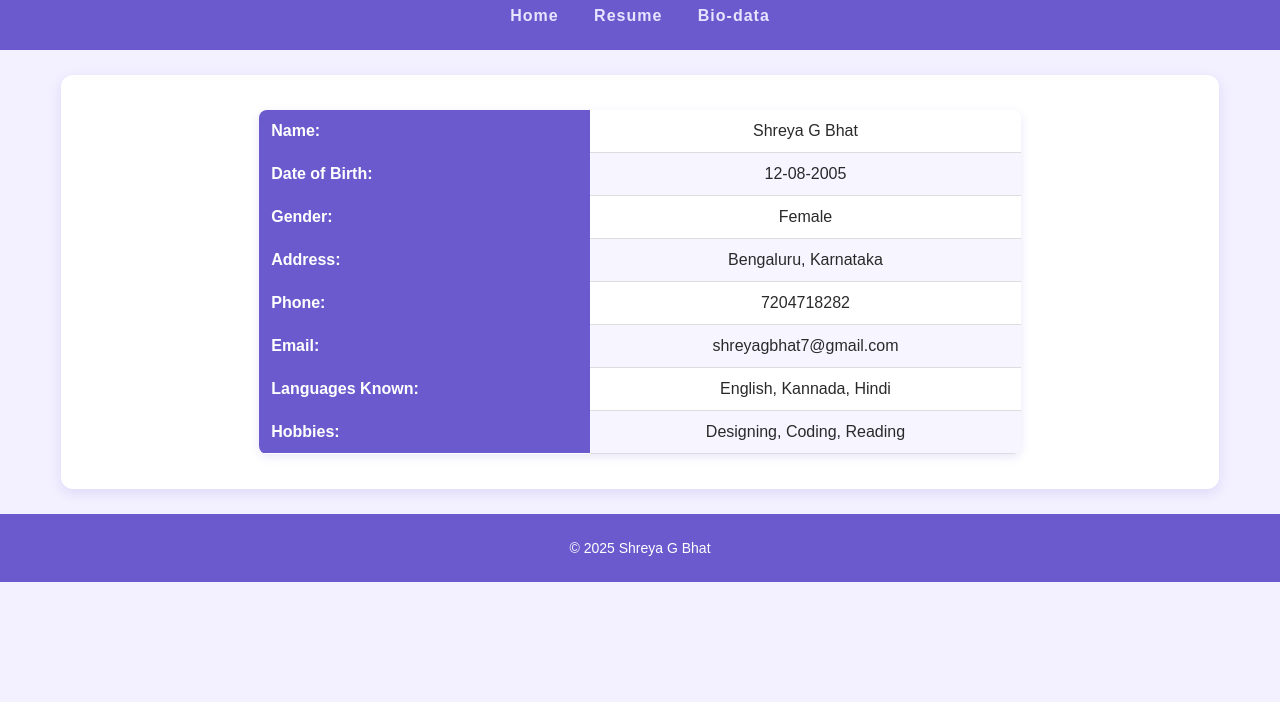
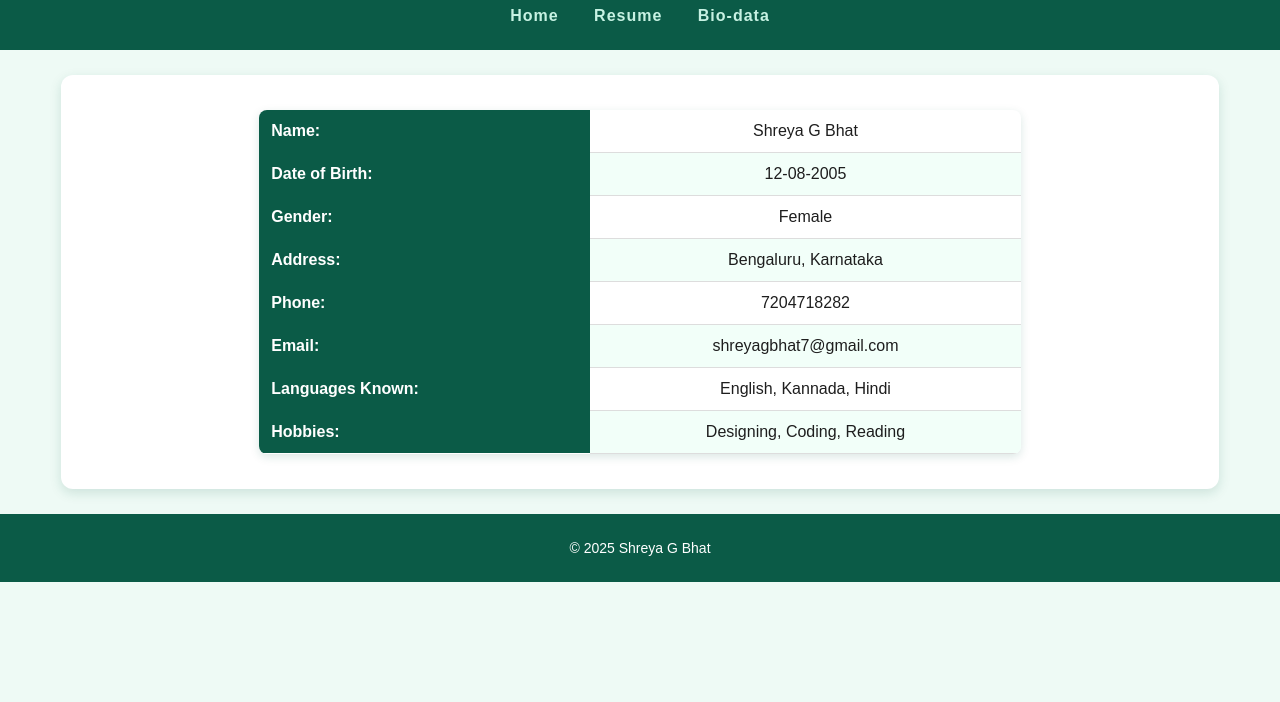
Before and after one commit to Shreya-Bhat12/resume-website, a plain HTML site: page docs/biodata.html in a window 1280 px wide. Shown: the part 98-800 px from the top of the page. Drawn offline with Linux system fonts and the light colour scheme.

Commit message:
Update style.css

```diff
--- a/docs/style.css
+++ b/docs/style.css
@@ -1,12 +1,12 @@
 body {
   font-family: "Poppins", sans-serif;
   margin: 0;
-  background-color: #f3f0ff; /* Soft lavender background */
-  color: #2a2a2a; /* Dark gray text */
+  background-color: #eefaf5; /* Soft mint */
+  color: #1e1e1e;
 }
 
 header {
-  background: #6a5acd; /* Deep lavender */
+  background: #0b5b47; /* Deep forest green */
   color: white;
   text-align: center;
   padding: 25px;
@@ -14,7 +14,7 @@ header {
 }
 
 nav a {
-  color: #e8e4ff; /* Very soft lavender */
+  color: #c7f2e3; /* Light green accent */
   text-decoration: none;
   margin: 0 15px;
   font-weight: 600;
@@ -32,14 +32,14 @@ section {
   margin: 25px auto;
   width: 85%;
   border-radius: 12px;
-  box-shadow: 0 4px 12px rgba(106, 90, 205, 0.15);
+  box-shadow: 0 4px 12px rgba(11, 91, 71, 0.15);
 }
 
 .profile-pic {
   width: 150px;
   border-radius: 50%;
   margin: 15px 0;
-  border: 4px solid #6a5acd; /* Lavender border */
+  border: 4px solid #0b5b47; /* Green border */
 }
 
 table {
@@ -47,13 +47,13 @@ table {
   border-collapse: collapse;
   width: 70%;
   background: white;
-  box-shadow: 0 3px 10px rgba(106, 90, 205, 0.15);
+  box-shadow: 0 3px 10px rgba(11, 91, 71, 0.15);
   border-radius: 8px;
   overflow: hidden;
 }
 
 th {
-  background: #6a5acd; /* Deep lavender */
+  background: #0b5b47; /* Deep forest green */
   color: white;
   padding: 12px;
   text-align: left;
@@ -65,11 +65,11 @@ td {
 }
 
 tr:nth-child(even) {
-  background-color: #f7f5ff; /* mild lavender row */
+  background-color: #f2fff9; /* Very light green shade */
 }
 
 footer {
-  background: #6a5acd;
+  background: #0b5b47;
   color: white;
   padding: 12px;
   text-align: center;
```
